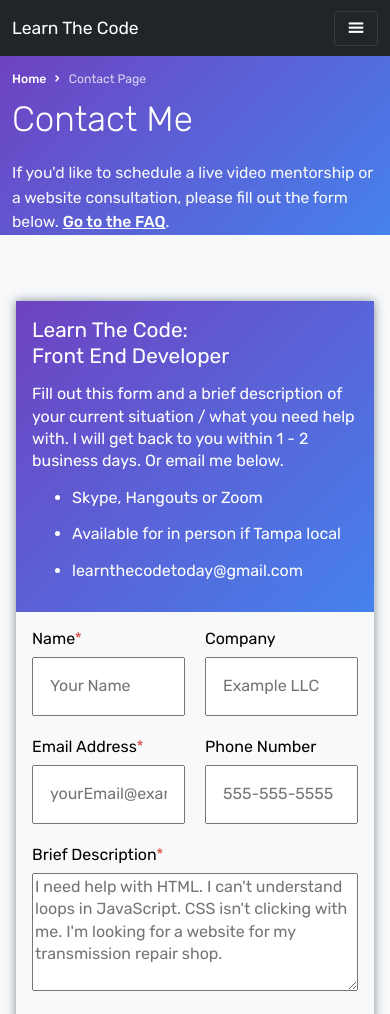
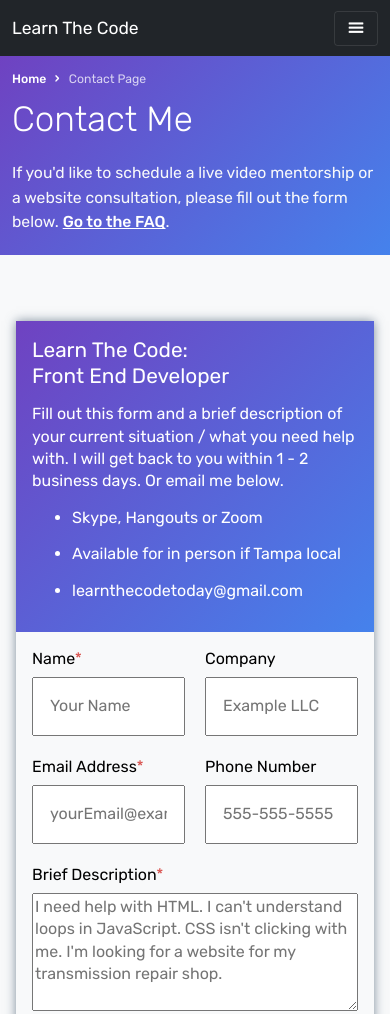
Before and after one commit to BBaccs/learnTheCode, a website: page pages/contact.html in a window 390 px wide. Shown: the top 1014 px of the page. Drawn offline with Linux system fonts and the light colour scheme.

Commit message:
style contact in mobile

```diff
--- a/pages/assets/css/custom-contact-form.css
+++ b/pages/assets/css/custom-contact-form.css
@@ -103,3 +103,10 @@ div.contact-info h4, .contact-info li {
 .contactAlert {
   text-align: center;
 }
+
+
+@media (max-width: 576px) {
+  section.contact-pg-header {
+    padding-bottom: 20px !important;
+  }
+}
--- a/pages/contact.html
+++ b/pages/contact.html
@@ -85,7 +85,6 @@
               <ol class="breadcrumb">
                 <li class="breadcrumb-item"><a href="index.html">Home</a>
                 </li>
-
                 <li class="breadcrumb-item active" aria-current="page">
                   Contact Page
                 </li>
@@ -97,7 +96,7 @@
         </div>
         <!--end of container-->
       </nav>
-      <section class="bg-gradient text-light p-0">
+      <section class="contact-pg-header bg-gradient text-light p-0">
         <div class="container">
           <div class="row justify-content-between align-items-center">
             <div class="col-12 col-md-6">
```
